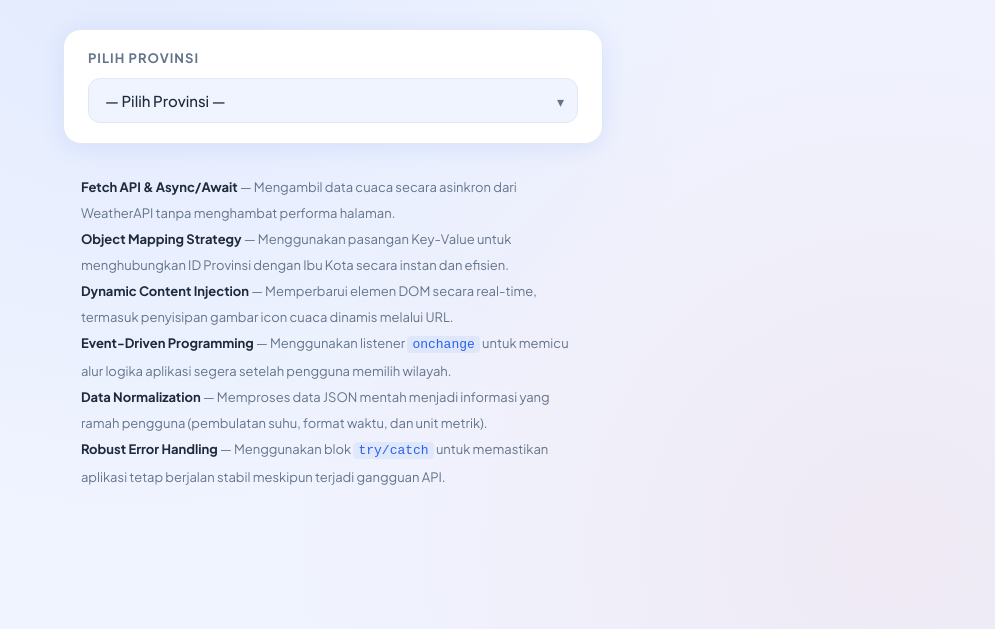
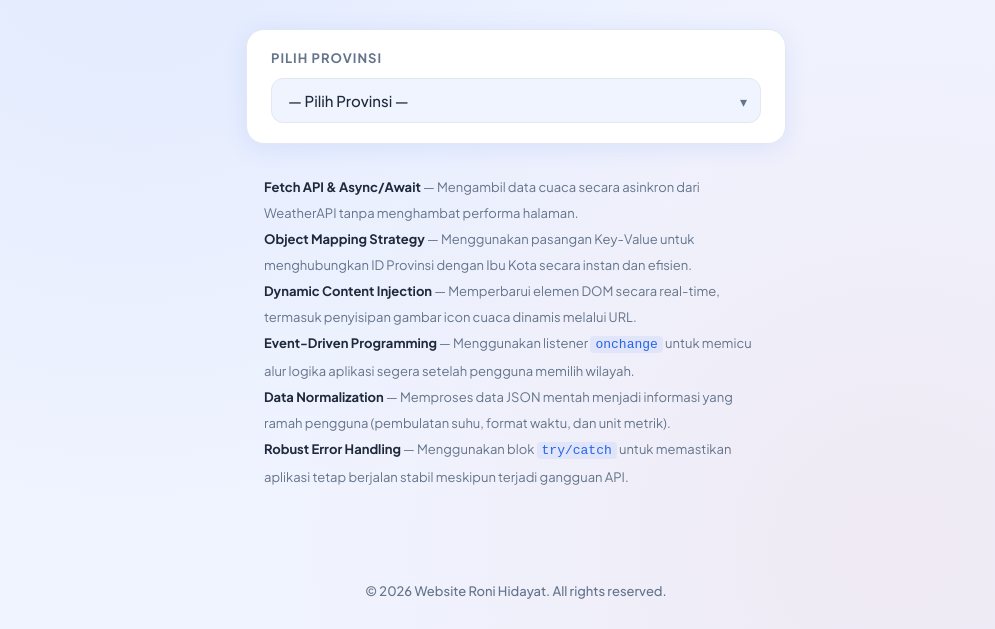
Before and after one commit to RONI1920/Weather_id_v1, a plain HTML site: page index.html in a window 1280 px wide. Shown: the part 171-800 px from the top of the page, without its empty margins (124-1119 px from the left). Drawn offline with Linux system fonts and the light colour scheme.

Commit message:
Refactor body styles and add footer styles
Updated body styles to center elements and adjusted padding. Added footer styles.

```diff
--- a/style.css
+++ b/style.css
@@ -13,6 +13,7 @@
   10. Stats Grid
   11. Catatan API & Box Edukasi
   12. Animasi (Keyframes)
+  13. Footer
 ================================================ */
 
 
@@ -49,9 +50,9 @@ background: var(--bg);
     color: var(--text);
     min-height: 100vh;
     display: flex;
-align-items: flex-start;
-justify-content: center;
-padding: 40px 20px 80px;
+    flex-direction: column; /* TAMBAHKAN: Agar susunan elemen dari atas ke bawah */
+    align-items: center;    /* UBAH: Untuk menengahkan elemen secara horizontal */
+    padding: 40px 20px 20px; /* UBAH: Kurangi padding bawah dari 80px ke 20px agar tidak terlalu jauh dari footer */
 
     /* Pattern background halus */
     background-image:
@@ -59,14 +60,15 @@ background-image:
       radial-gradient(circle at 80% 90%, rgba(220,38,38,0.05) 0%, transparent 50%);
 }
 
-
 /* ------------------------------------------------
   3. CONTAINER
 ------------------------------------------------ */
 .container {
     width: 100%;
     max-width: 540px;
+    flex: 1; /* TAMBAHKAN: Ini yang bertugas mendorong footer ke bawah */
 }
+
 
 
 /* ------------------------------------------------
@@ -498,3 +500,15 @@ to { transform: rotate(360deg); }
 75%  { width: 18px; }
 100% { width: 0; }
 }
+
+/* ------------------------------------------------
+  13. FOOTER
+------------------------------------------------ */
+.simple-footer {
+    width: 100%;
+    text-align: center;
+    padding: 24px 0 10px;
+    color: var(--muted);
+    font-size: 13px;
+    font-weight: 500;
+}
```
Lines whose indentation alone changed are shown as unchanged.
